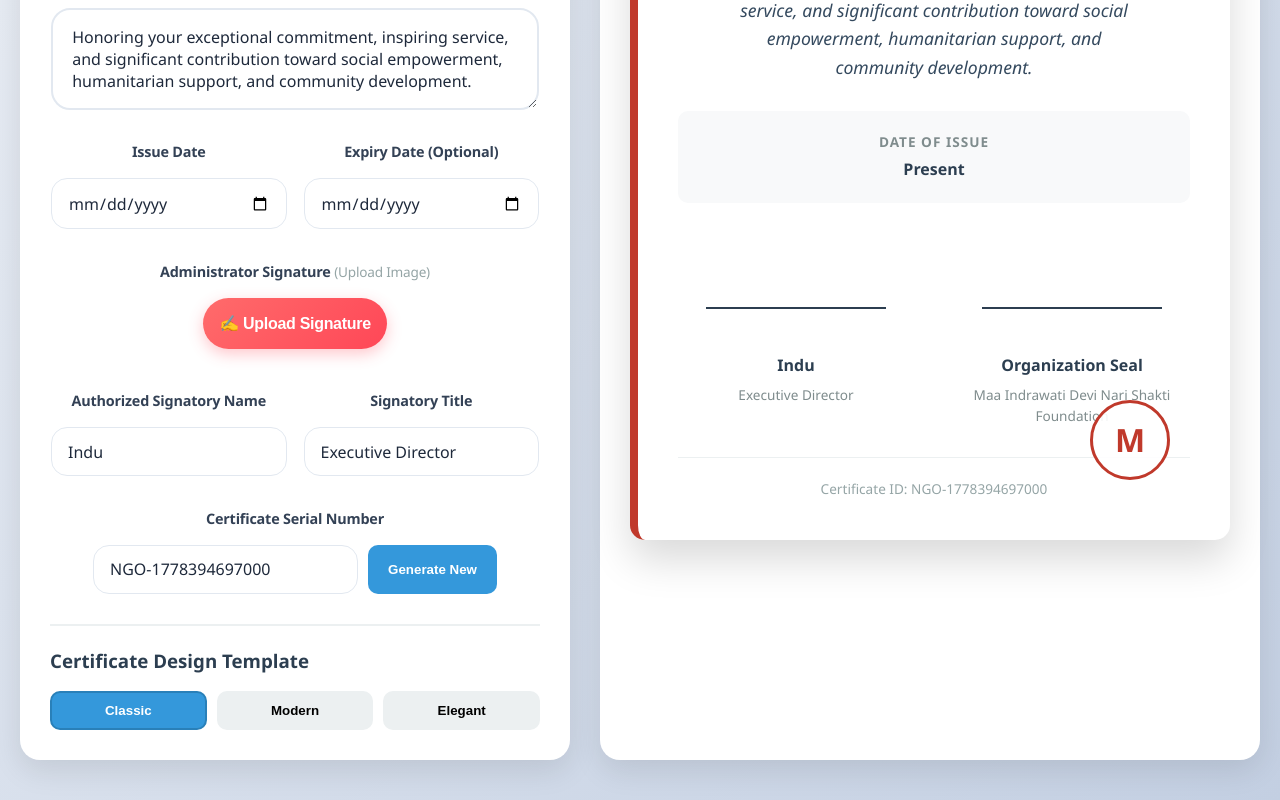
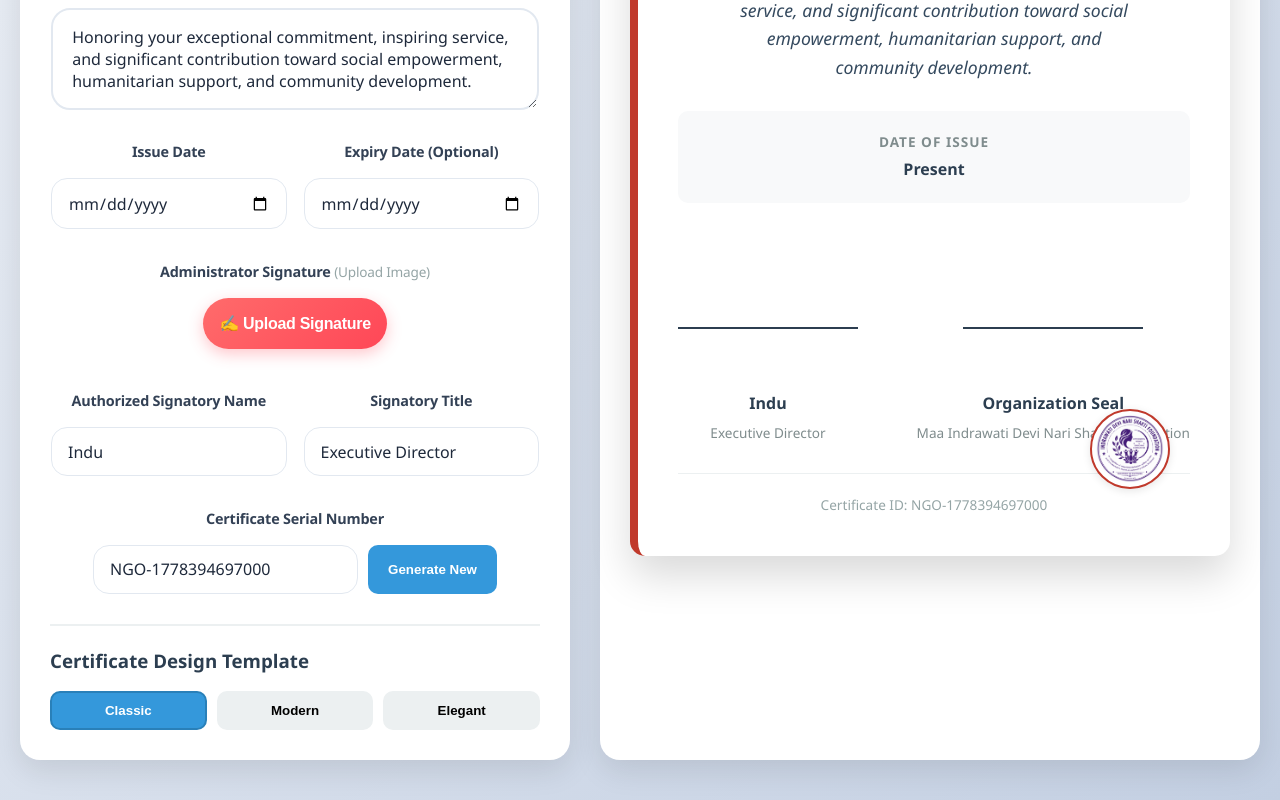
Before and after one commit to Deepakkaushik444/ngo-website, a React (Vite) app in the folder frontend/: page /admin/certificate in a window 1280 px wide. Shown: the part 883-1683 px from the top of the page. Built offline with nearby package versions, Linux system fonts and the light colour scheme; sample sign-in values are in the browser's storage.

Commit message:
add certificate

```diff
--- a/frontend/src/pages/Admin/CertificateGenerator.css
+++ b/frontend/src/pages/Admin/CertificateGenerator.css
@@ -399,24 +399,10 @@
   margin-bottom: 30px;
 }
 
-.signature-block {
-  flex: 1;
-  text-align: center;
-}
 
-.signature-container {
-  margin-bottom: 10px;
-  min-height: 70px;
-  display: flex;
-  align-items: center;
-  justify-content: center;
-}
 
-.signature-img {
-  max-height: 60px;
-  max-width: 180px;
-  object-fit: contain;
-}
+
+
 
 .signature-line {
   width: 180px;
@@ -548,3 +534,34 @@
     padding: 20px;
   }
 }
+.seal-image {
+  border-radius: 50%;
+  border: 2px solid #c0392b;
+  box-shadow: 0 2px 8px rgba(0,0,0,0.1);
+  background: white;
+  padding: 4px;
+}
+
+/* Signature image – larger size */
+.signature-img {
+  width: 200px;
+  max-width: 100%;
+  height: auto;
+  max-height: 100px;
+  object-fit: contain;
+}
+
+/* Signature container – ensure enough space */
+.signature-container {
+  min-height: 110px;
+  display: flex;
+  align-items: center;
+  justify-content: center;
+  margin-bottom: 8px;
+}
+
+/* Signature block overall */
+.signature-block {
+  text-align: center;
+  min-width: 180px;
+}
--- a/frontend/src/pages/Admin/CertificateGenerator.jsx
+++ b/frontend/src/pages/Admin/CertificateGenerator.jsx
@@ -434,11 +434,14 @@ description: "Honoring your exceptional commitment, inspiring service, and signi
                       </div>
                     </div>
 
-                    <div className="certificate-seal">
-                      <div className="seal" style={{ borderColor: templates[template].borderColor, color: templates[template].borderColor }}>
-                        {formData.ngoName.charAt(0)}
-                      </div>
-                    </div>
+                   <div className="certificate-seal">
+  <img
+    src="../images/stamp.png"   // 👈 DUMMY URL – replace with your stamp image URL later
+    alt="Organization Stamp"
+    className="seal-image"
+    style={{ width: '80px', height: '80px', objectFit: 'contain' }}
+  />
+</div>
 
                     <div className="certificate-number">
                       Certificate ID: {formData.certificateNumber}
```
Also changed, not shown: frontend/public/images/stamp.png (added), frontend/public/images/stamp1.png (added).
